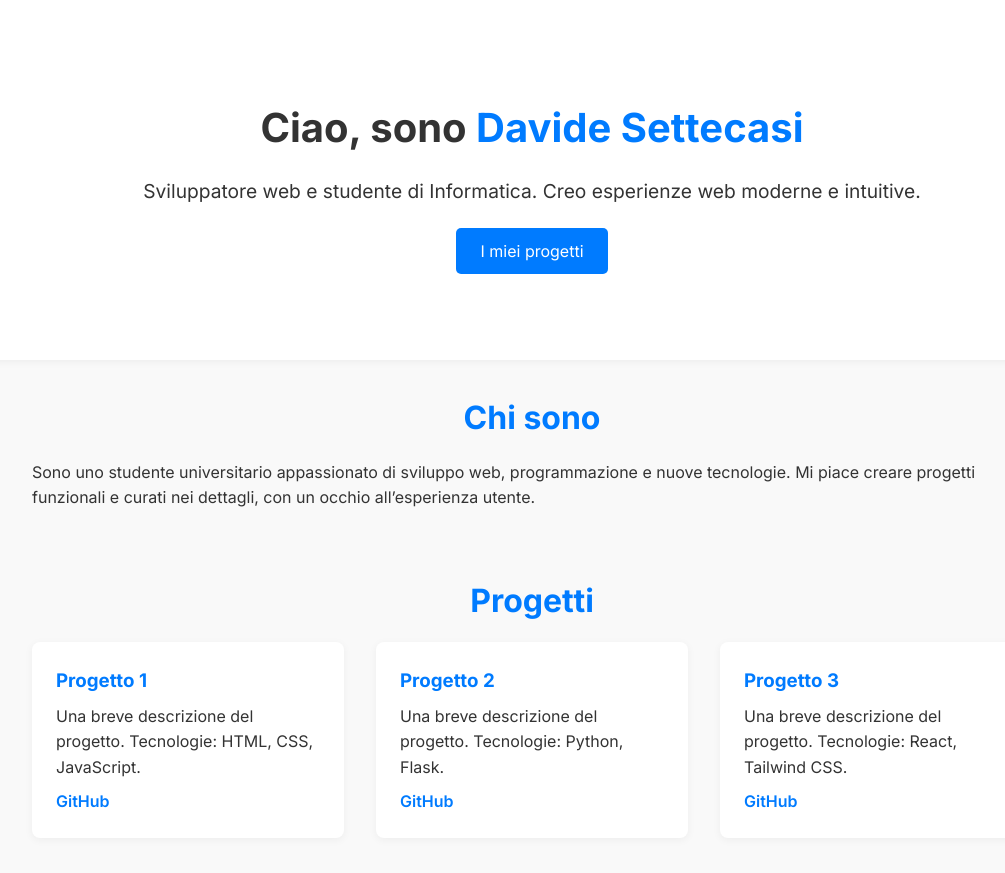
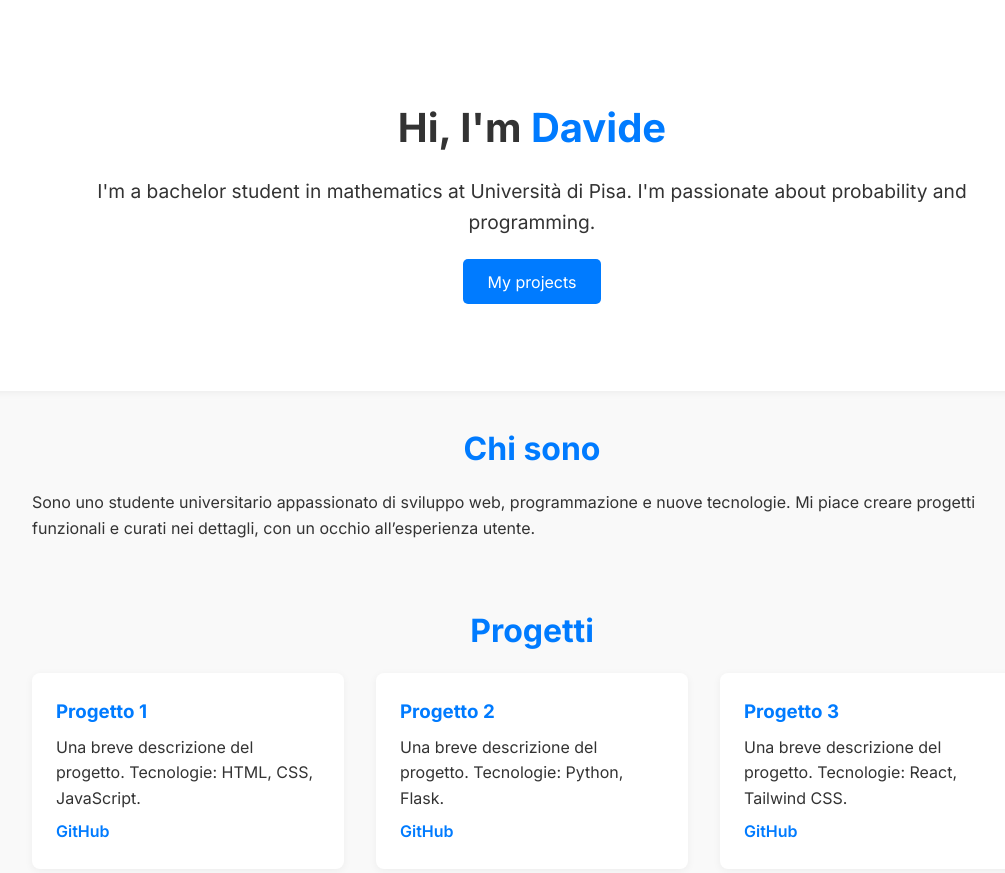
Before and after one commit to Davidesettecasi/davidesettecasi.github.io, a plain HTML site: page index.html in a window 1280 px wide. Shown: the top 873 px of the page, without its empty margins (108-1113 px from the left). Drawn offline with Linux system fonts and the light colour scheme.

Commit message:
Update index.html

```diff
--- a/index.html
+++ b/index.html
@@ -11,9 +11,9 @@
   <!-- Hero Section -->
   <header class="hero">
     <div class="container">
-      <h1>Ciao, sono <span>Davide Settecasi</span></h1>
-      <p>Sviluppatore web e studente di Informatica. Creo esperienze web moderne e intuitive.</p>
-      <a href="#projects" class="btn">I miei progetti</a>
+      <h1>Hi, I'm <span>Davide</span></h1>
+      <p>I'm a bachelor student in mathematics at Università di Pisa. I'm passionate about probability and programming.</p>
+      <a href="#projects" class="btn">My projects</a>
     </div>
   </header>
 
```
